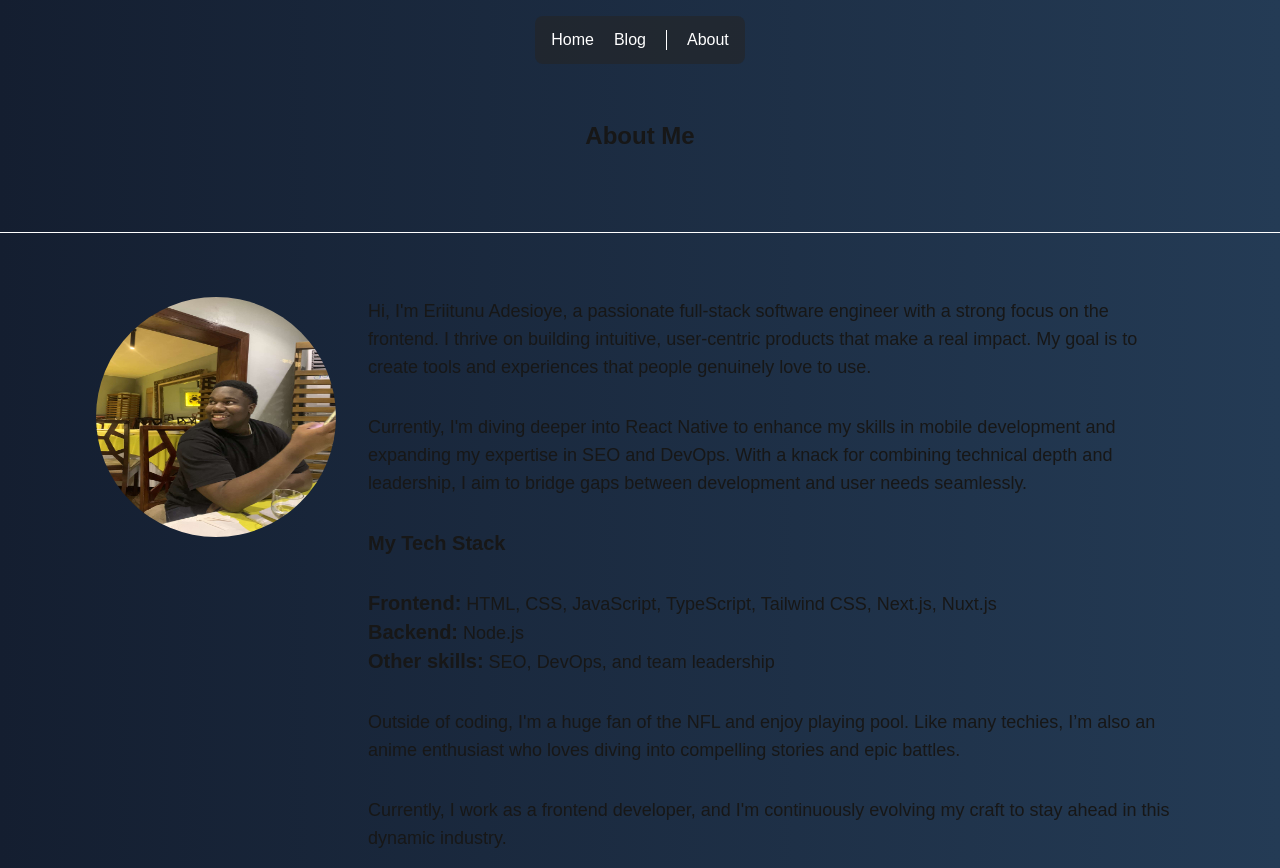
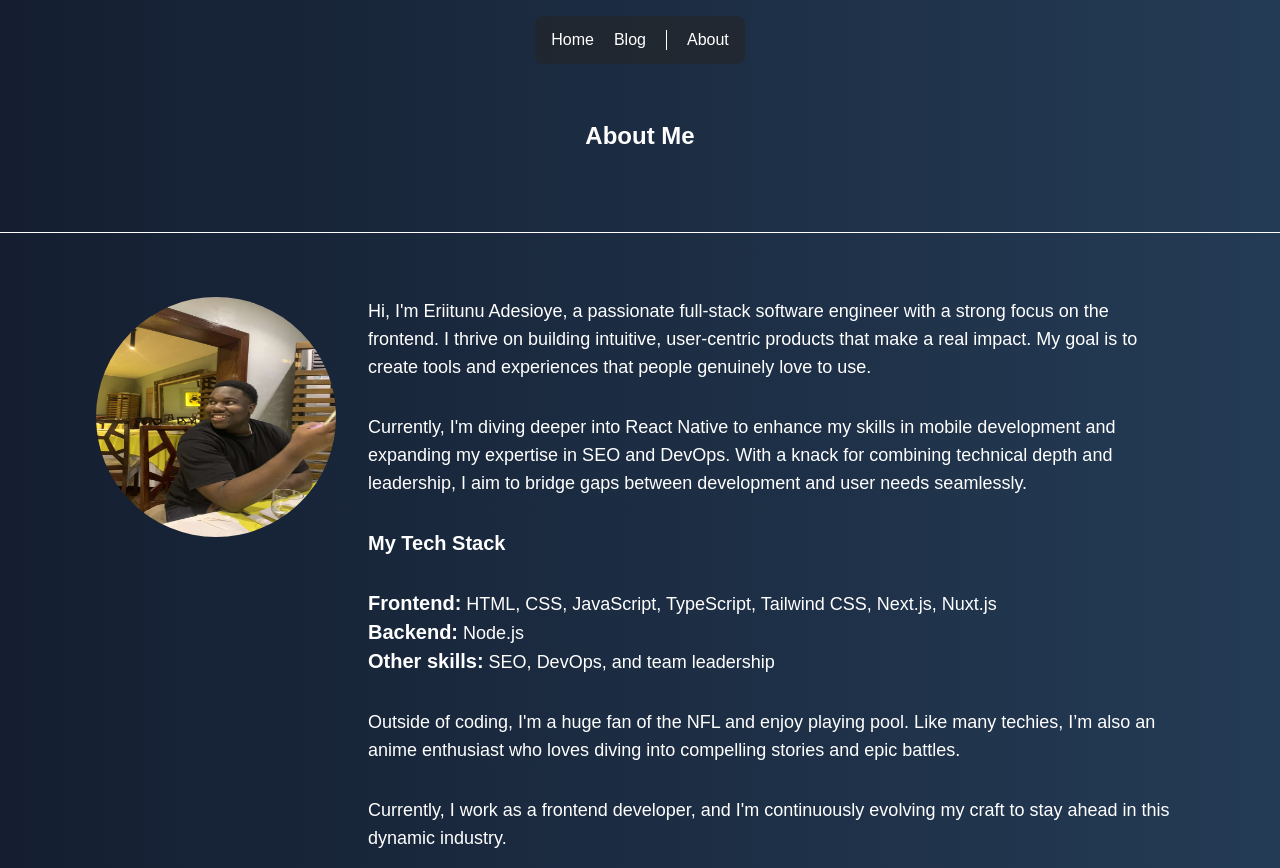
Before and after one commit to Eri-itunu/my-portfolio, a Next.js app: page /about in a window 1280 px wide. Built offline with nearby package versions, Linux system fonts and the light colour scheme.

Commit message:
changing text to white

```diff
--- a/app/layout.tsx
+++ b/app/layout.tsx
@@ -26,7 +26,7 @@ export default function RootLayout({
   return (
     <html lang="en">
       <body
-        className={`${geistSans.variable} ${geistMono.variable}  antialiased  bg-gradient-royal`}
+        className={`${geistSans.variable} ${geistMono.variable} text-white antialiased  bg-gradient-royal`}
       >
 
         <Navbar/>
--- a/tsconfig.json
+++ b/tsconfig.json
@@ -22,6 +22,6 @@
       "@/*": ["./*"]
     }
   },
-  "include": ["next-env.d.ts", "**/*.ts", "**/*.tsx", ".next/types/**/*.ts"],
+  "include": ["next-env.d.ts", "**/*.ts", "**/*.tsx", ".next/types/**/*.ts", "app/blog/[slug]/page.tsx"],
   "exclude": ["node_modules"]
 }
```
